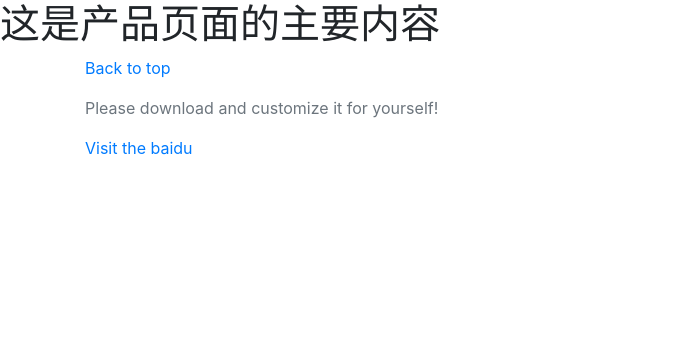
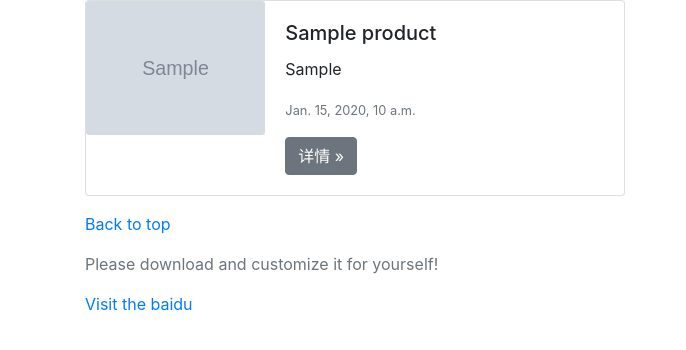
Before and after one commit to waityousea/product_hunt, a Django app: page / in a window 1280 px wide. Shown: the part 56-406 px from the top of the page, without its empty margins (0-686 px from the left). Run offline with Django 3.2, Linux system fonts and the light colour scheme; tables that the repository leaves empty hold one stand-in row (values such as "Sample post"); grey boxes marked "Sample" are stand-in pictures; some libraries are stand-ins or nearby versions.

Commit message:
增加了详情页面，可以点击按钮进行跳转

```diff
--- a/account/templates/login.html
+++ b/account/templates/login.html
@@ -17,8 +17,7 @@
             <!-- Bootstrap core CSS -->
             <link rel="stylesheet" href="https://stackpath.bootstrapcdn.com/bootstrap/4.3.1/css/bootstrap.min.css" integrity="sha384-ggOyR0iXCbMQv3Xipma34MD+dH/1fQ784/j6cY/iJTQUOhcWr7x9JvoRxT2MZw1T" crossorigin="anonymous">
 
-            <!-- Custom styles for this template -->
-            <link href="signin.css" rel="stylesheet">
+
           </head>
 
           <body class="text-center">
--- a/product_hunt/settings.py
+++ b/product_hunt/settings.py
@@ -40,6 +40,7 @@ INSTALLED_APPS = [
     #注册APP
     'products',
     'account',
+
 ]
 
 MIDDLEWARE = [
--- a/product_hunt/urls.py
+++ b/product_hunt/urls.py
@@ -20,6 +20,7 @@ import account.views
 from django.conf.urls.static import static
 from django.conf import settings
 
+
 urlpatterns = [
     path('admin/', admin.site.urls),
     path('', products.views.product_list,name="主页"),
--- a/products/models.py
+++ b/products/models.py
@@ -15,6 +15,9 @@ class Product(models.Model):
     pub_date = models.DateTimeField()
     hunter = models.ForeignKey(User,on_delete=models.CASCADE)
 
+    def __str__(self):
 
-    def __str__(self):
         return self.title
+
+    def short_text(self):
+        return self.intro[:70]+"......"
--- a/products/templates/product_list.html
+++ b/products/templates/product_list.html
@@ -1,5 +1,36 @@
 {% extends "theme.html" %}
 
 {% block content %}
-<h1>这是产品页面的主要内容</h1>
+
+        <div class="container">
+            {% for product in products.all %}
+
+                <div class="card mb-3" style="max-width: 540px;">
+                  <div class="row no-gutters">
+                    <div class="col-md-4">
+                      <img src="{{ product.icon.url }}" class="card-img" alt="...">
+                    </div>
+                    <div class="col-md-8">
+                      <div class="card-body">
+                        <h5 class="card-title">{{ product.title }}</h5>
+                        <p class="card-text">{{ product.intro }}</p>
+                        <p class="card-text"><small class="text-muted">{{ product.pub_date }}</small></p>
+                        <a href="products/{{ product.id}}" class="btn btn-secondary">详情 »</a>
+                      </div>
+                    </div>
+                  </div>
+                </div>
+            {% endfor %}
+        </div>
+
 {% endblock content %}
+<!--
+<div class="card" style="width: 18rem;">
+                  <img src="" with="5%" class="card-img-top" alt="...">
+                  <div class="card-body">
+                    <h5 class="card-title"></h5>
+                    <p class="card-text"></p>
+                    <a href="#" class="btn btn-primary">Go somewhere</a>
+                  </div>
+            </div>
+-->
--- a/products/urls.py
+++ b/products/urls.py
@@ -3,5 +3,7 @@ from . import views
 
 urlpatterns = [
     path('publish/',views.publish, name='发布页面' ),
+    #
+    path('<int:product_id>/', views.detail, name='细节页面'),
 
 ]
--- a/products/views.py
+++ b/products/views.py
@@ -1,4 +1,4 @@
-from django.shortcuts import render, redirect
+from django.shortcuts import render, redirect, get_object_or_404
 from django.contrib.auth.decorators import login_required
 from .models import Product
 from django.utils import timezone
@@ -8,7 +8,13 @@ from django.utils import timezone
 
 
 def product_list(request):
-    return render(request,'product_list.html')
+    products = Product.objects
+    return render(request,'product_list.html',{"products": products})
+
+
+def detail(request,product_id):
+    product = get_object_or_404(Product, pk=product_id)
+    return render(request, 'detail.html',{'product': product})
 
 
 @login_required
```
Also changed, not shown: products/templates/detail.html (added, +33 -0 lines).
